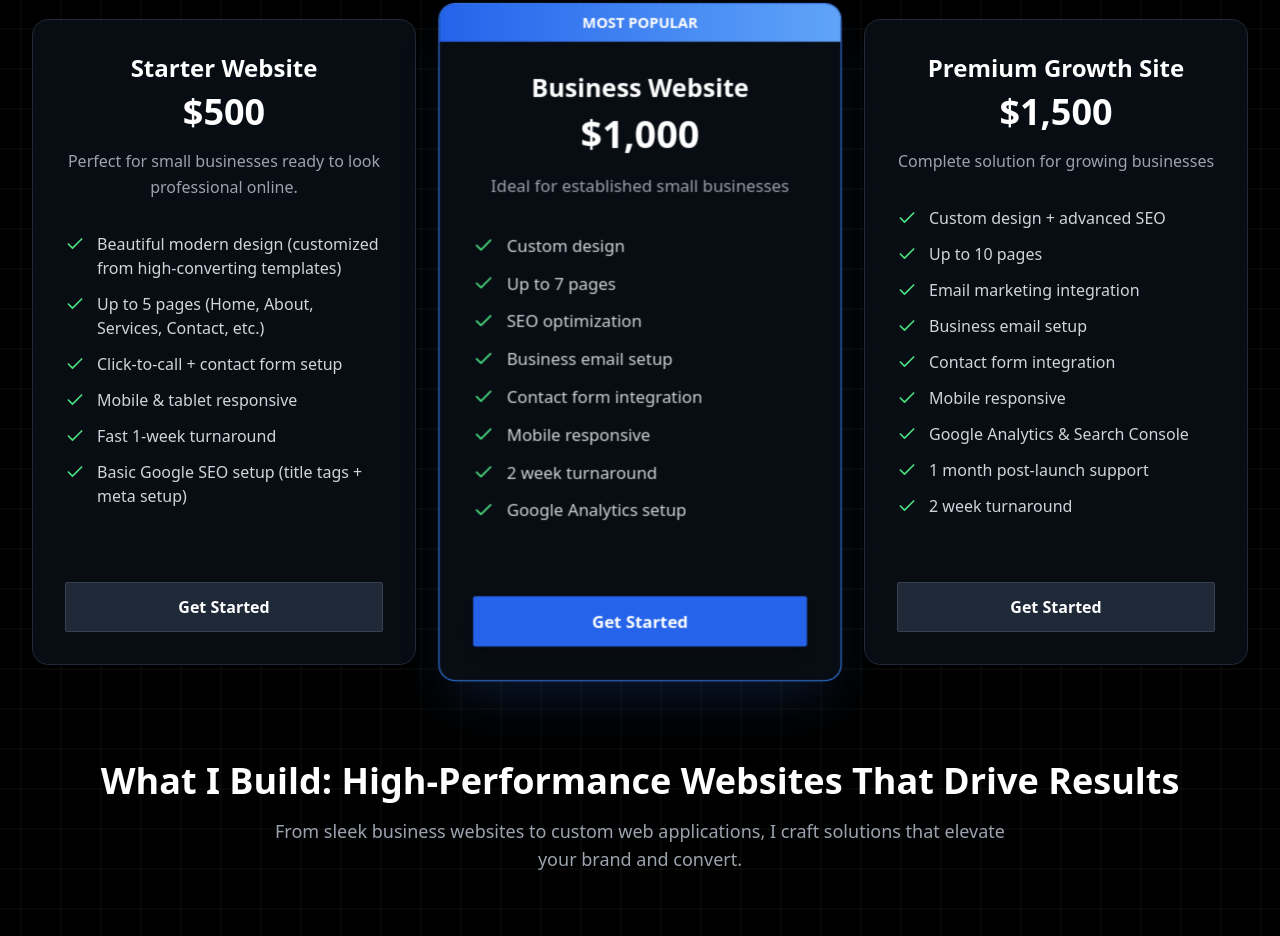
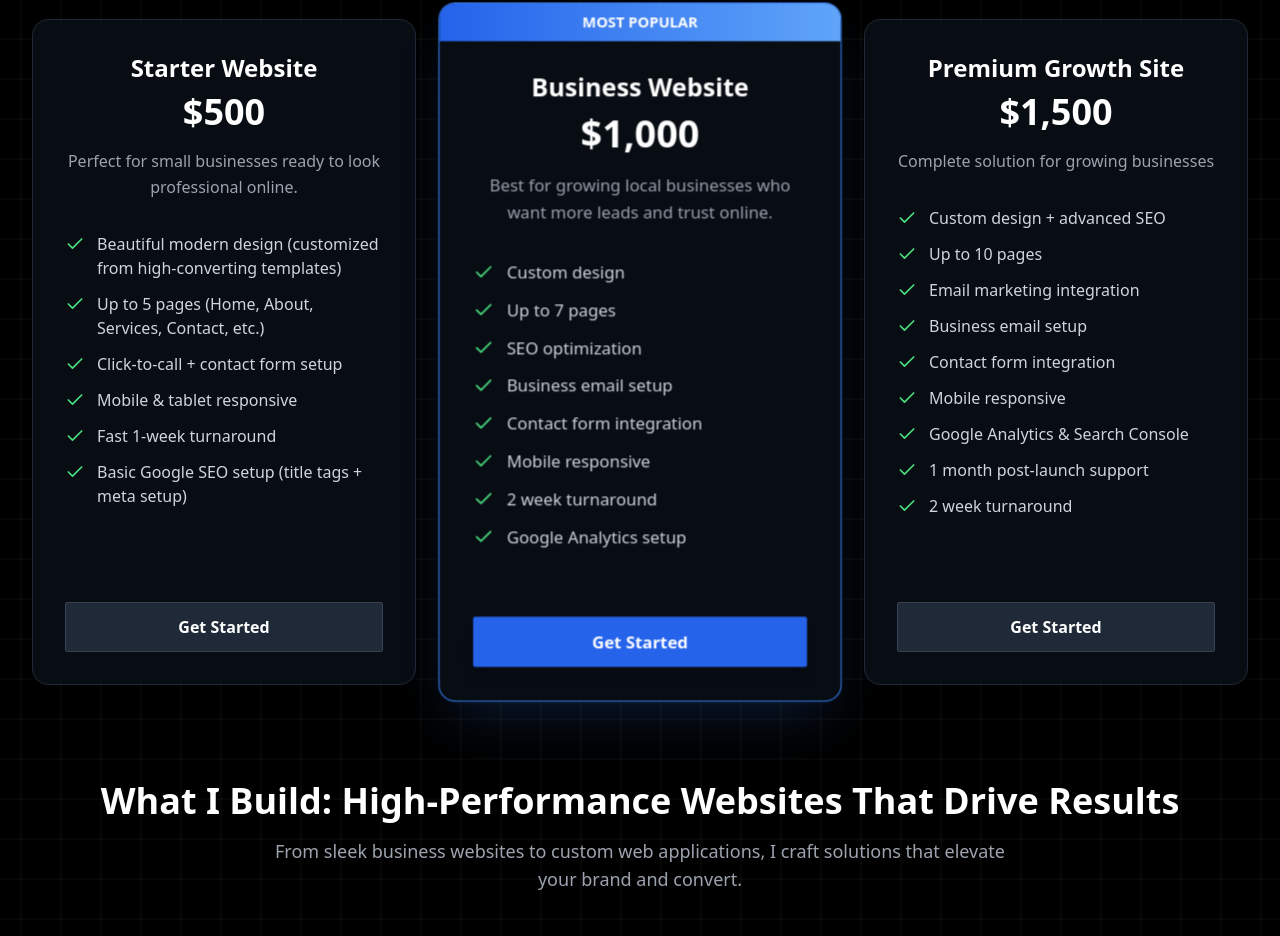
Before and after one commit to SchulzCorpLLC/SchulzCorp, a React (Vite) app: page / in a window 1280 px wide. Shown: the part 1091-2027 px from the top of the page. Built offline with nearby package versions, Linux system fonts and the light colour scheme.

Commit message:
Updated Services.tsx

```diff
--- a/src/components/Services.tsx
+++ b/src/components/Services.tsx
@@ -45,7 +45,7 @@ const Services: React.FC = () => {
     {
       name: "Business Website",
       price: "$1,000",
-      description: "Ideal for established small businesses",
+      description: "Best for growing local businesses who want more leads and trust online.",
       features: [
         "Custom design",
         "Up to 7 pages",
```
